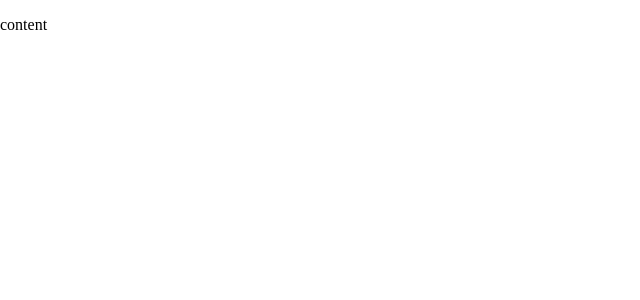
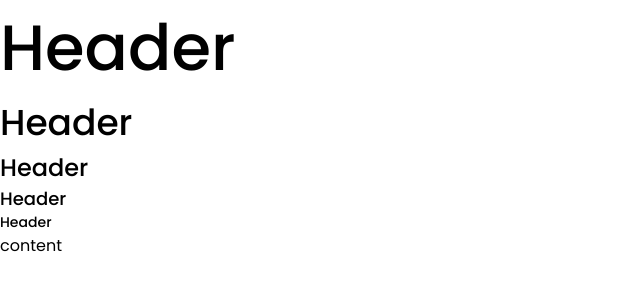
Before and after one commit to noszczynski/mystartup-app-revision-1, a React (Create React App) app: page / in a window 1280 px wide. Shown: the top 300 px of the page, without its empty margins (0-640 px from the left). Built offline with nearby package versions, Linux system fonts and the light colour scheme.

Commit message:
reset styles and theme colors and sizes

```diff
--- a/src/Root.tsx
+++ b/src/Root.tsx
@@ -6,6 +6,11 @@ import GlobalStyle from './globalStyle';
 const Root: React.FC = () => (
   <ThemeProvider theme={theme}>
     <GlobalStyle />
+    <h1>Header</h1>
+    <h2>Header</h2>
+    <h3>Header</h3>
+    <h4>Header</h4>
+    <h5>Header</h5>
     <p>content</p>
   </ThemeProvider>
 );
--- a/src/globalStyle.js
+++ b/src/globalStyle.js
@@ -1,11 +1,54 @@
 import { createGlobalStyle } from 'styled-components';
 
 const GlobalStyle = createGlobalStyle`
+  @import url('https://fonts.googleapis.com/css2?family=Poppins:wght@300;400;500;700&display=swap');
+
+  *, *::after, *::before {
+    box-sizing: border-box;
+  }
+
   body {
     padding: 0;
     margin: 0;
     font-family: Poppins, serif;
   }
+
+  h1, h2, h3, h4, h5, h6 {
+    font-weight: ${({ theme }) => theme.size.weight.medium};
+  }
+
+  h1 {
+    font-size: ${({ theme }) => theme.size.font.xxl};
+  }
+
+  h2 {
+    font-size: ${({ theme }) => theme.size.font.xl};
+  }
+
+  h3 {
+    font-size: ${({ theme }) => theme.size.font.lg};
+  }
+
+  h4 {
+    font-size: ${({ theme }) => theme.size.font.md};
+  }
+
+  h5 {
+    font-size: ${({ theme }) => theme.size.font.s};
+  }
+
+  h6 {
+    font-size: ${({ theme }) => theme.size.font.sm};
+  }
+
+  h1, h2, h3, h4, h5, h6, p, ul, ol {
+    padding: 0;
+    margin: 0;
+  }
+
+  ul, ol {
+    list-style: none;
+  }
 `;
 
 export default GlobalStyle;
--- a/src/theme/theme.js
+++ b/src/theme/theme.js
@@ -1,12 +1,12 @@
 const colors = {
-    light: '#ffffff',
-    dark: '',
-    primary: '',
-    secondary: '',
-    lightGray: '',
-    gray: '',
-    darkGray: '',
-}
+  light: '#FFFFFF',
+  dark: '#464A5F',
+  primary: '#6C63FF',
+  secondary: '#FFD037',
+  primary10: 'rgba(108, 99, 255, .1)',
+  primary30: 'rgba(108, 99, 255, .3)',
+  lightGray: '#9C9CA1',
+};
 
 const sizes = {
   space: {
@@ -14,6 +14,7 @@ const sizes = {
     md: '1rem', // 16px
     lg: '2rem', // 32px
     xl: '4rem', // 64px
+    xxl: '8rem', // 128px
   },
   font: {
     xxs: '9px',
@@ -23,10 +24,16 @@ const sizes = {
     lg: '24px',
     xl: '36px',
     xxl: '64px',
-    }
-}
+  },
+  weight: {
+    light: '300',
+    regular: '400',
+    medium: '500',
+    bold: '700',
+  },
+};
 
-const breakpoints = [350, 640, 768, 1024, 1280, 1440, 1600, 1920, 2560]
+const breakpoints = [350, 640, 768, 1024, 1280, 1440, 1600, 1920, 2560];
 
 const mediaQueries = breakpoints.reduce((acc, curr) => {
   acc[curr] = `@media screen and (min-width: ${curr}px)`;
@@ -37,6 +44,6 @@ const theme = {
   color: colors,
   size: sizes,
   mq: mediaQueries,
-}
+};
 
 export default theme;
```
Lines whose indentation alone changed are shown as unchanged.
